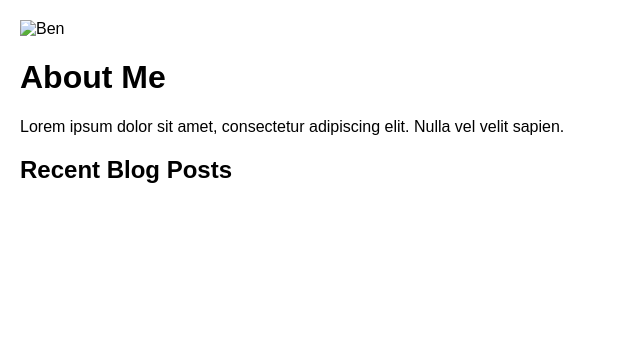
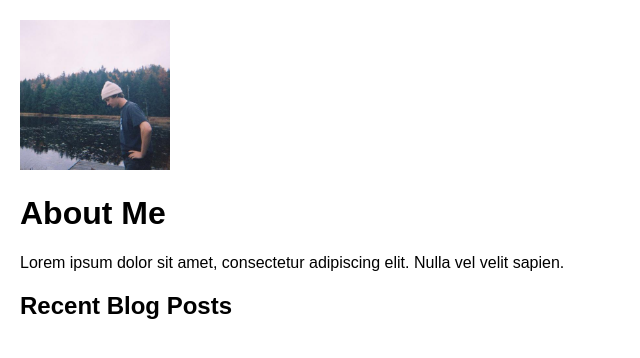
Before and after one commit to benchaplin/personal-site, a plain HTML site: page index.html in a window 1280 px wide. Shown: the whole page, without its empty margins (0-640 px from the left). Drawn offline with Linux system fonts and the light colour scheme; no server answers.

Commit message:
add photo

```diff
--- a/public/index.html
+++ b/index.html
@@ -8,7 +8,7 @@
   </head>
   <body>
     <div>
-      <img src="/path/to/photo.jpg" alt="Ben" width="150px" />
+      <img src="/me.jpeg" alt="Ben" width="150px" />
       <h1>About Me</h1>
       <p>
         Lorem ipsum dolor sit amet, consectetur adipiscing elit. Nulla vel velit
```
Also changed, not shown: blog.html (renamed from public/blog.html), me.jpeg (added), post-template.html (renamed from public/post-template.html).
